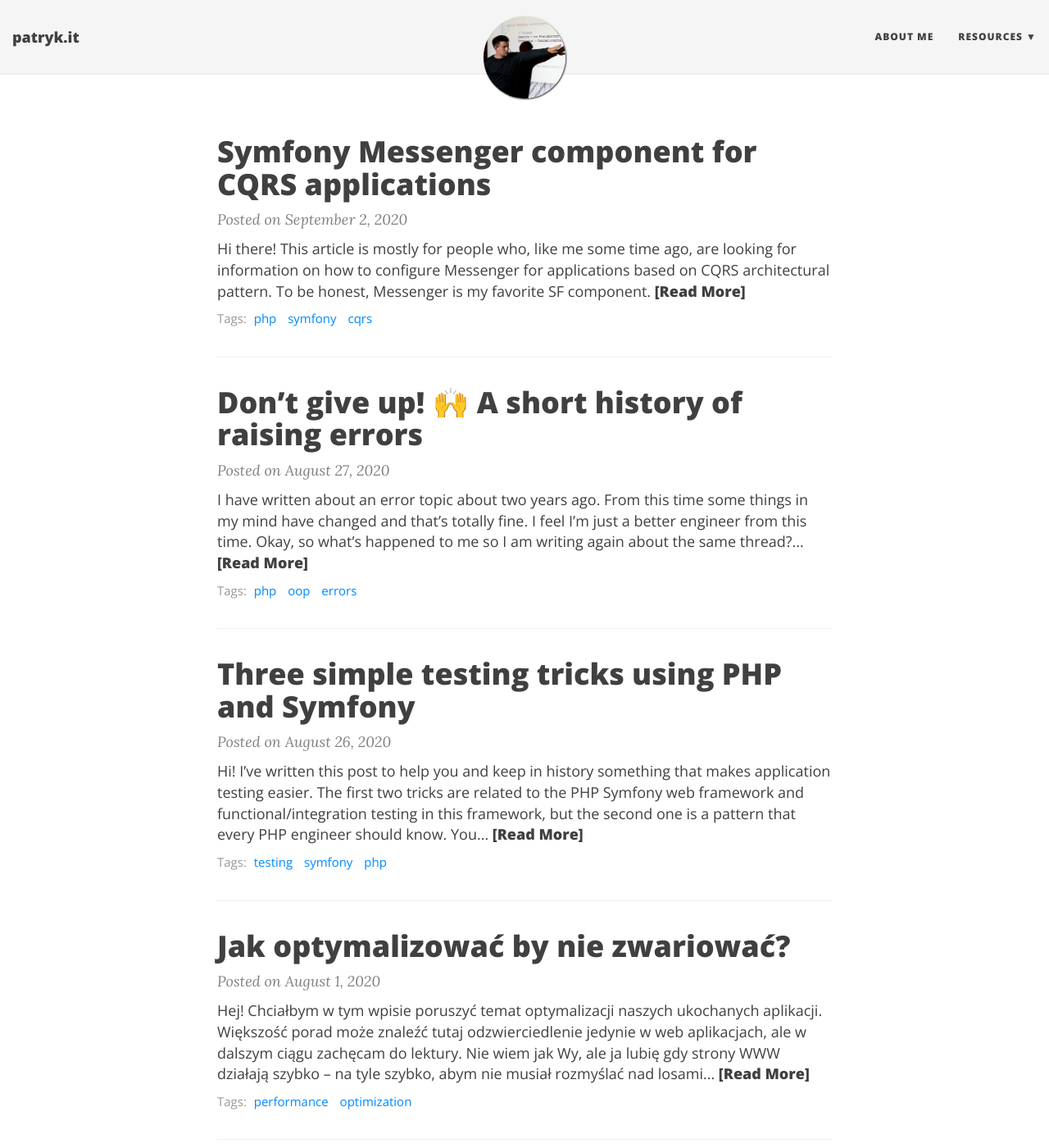
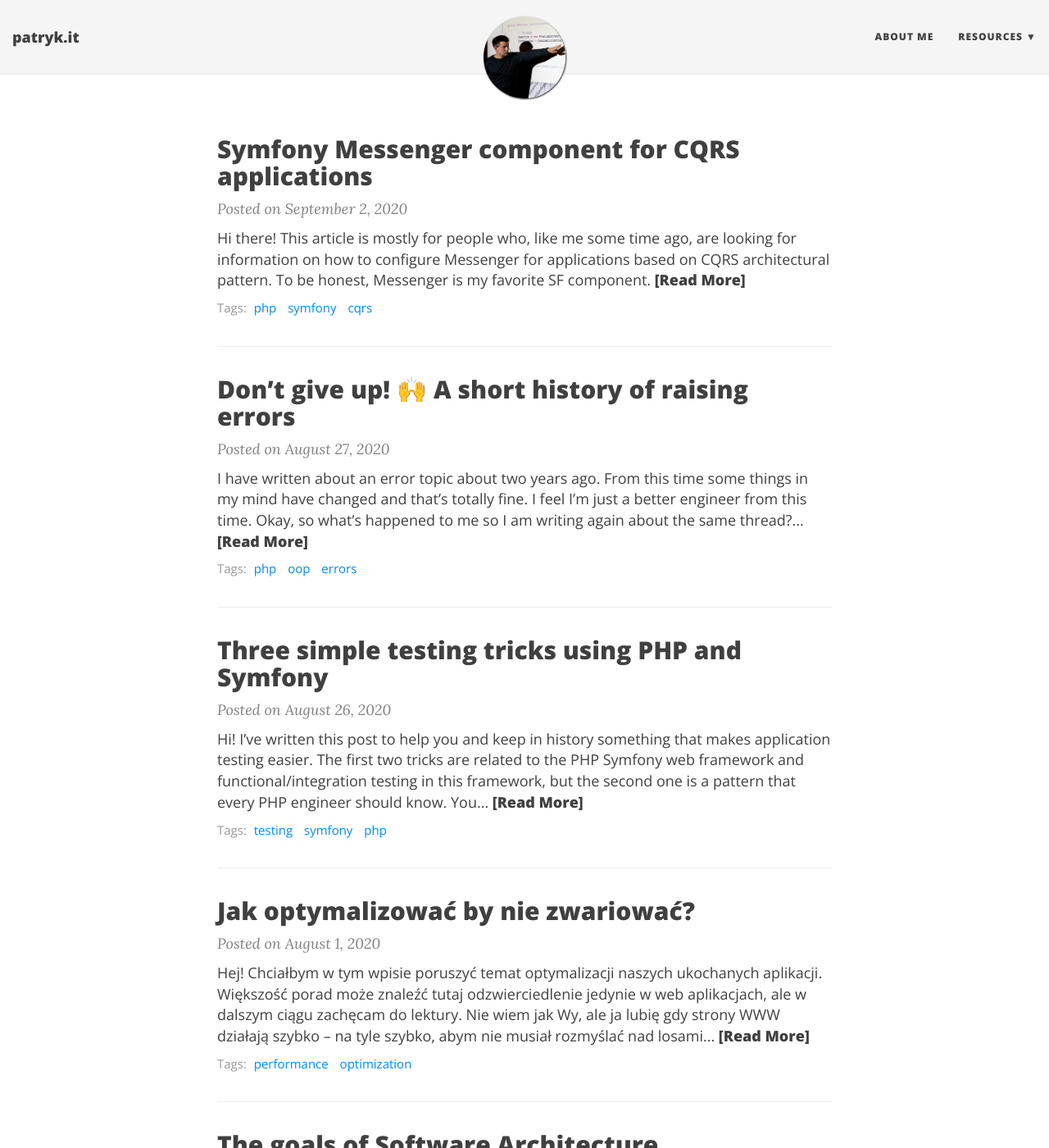
Before and after one commit to patrykwozinski/patrykwozinski.github.io, a Jekyll site: the page built from index.html, in a window 1280 px wide and 1400 px high. Shown: the whole window at 82% size. Built offline with Jekyll 4.4.1, drawn with Linux system fonts in a browser that asks for light colours; nearby versions of some CDN libraries; the list of posts is cut into pages by our own code.

Commit message:
title font

```diff
--- a/css/main.css
+++ b/css/main.css
@@ -342,7 +342,7 @@ footer .theme-by {
 }
 
 .post-preview .post-title {
-  font-size: 30px;
+  font-size: 28px;
   margin-top: 0;
 }
 .post-preview .post-subtitle {
@@ -388,7 +388,7 @@ footer .theme-by {
 
 @media only screen and (min-width: 768px) {
   .post-preview .post-title {
-    font-size: 36px;
+    font-size: 30px;
   }
 }
 
```
